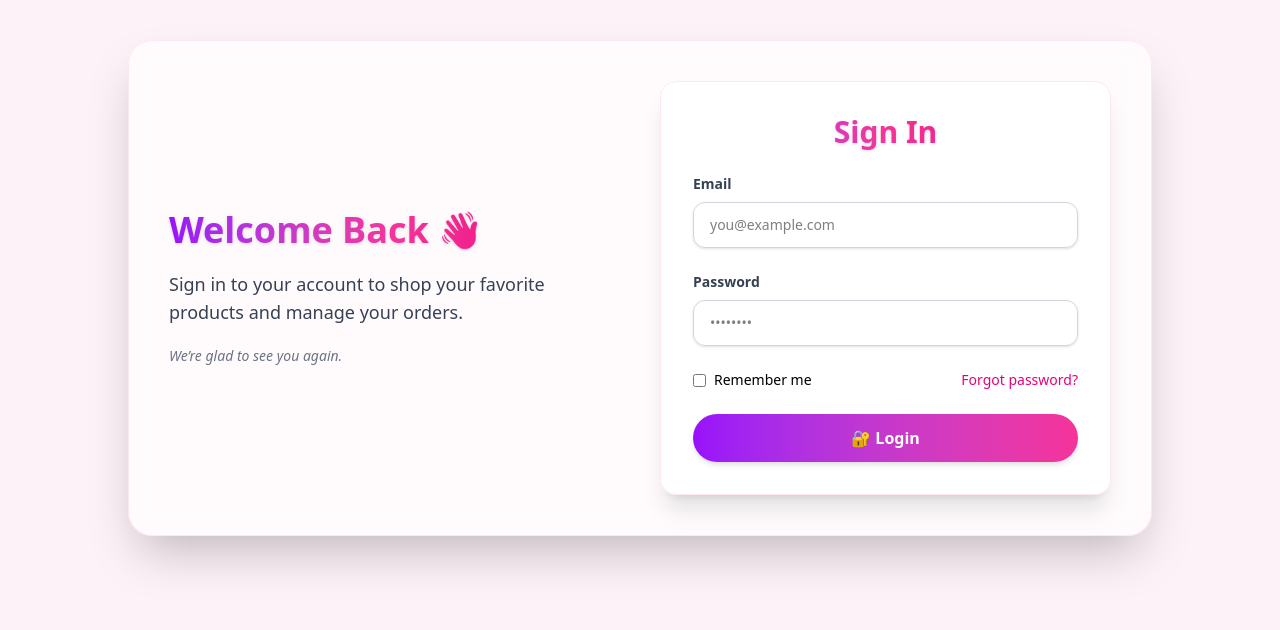
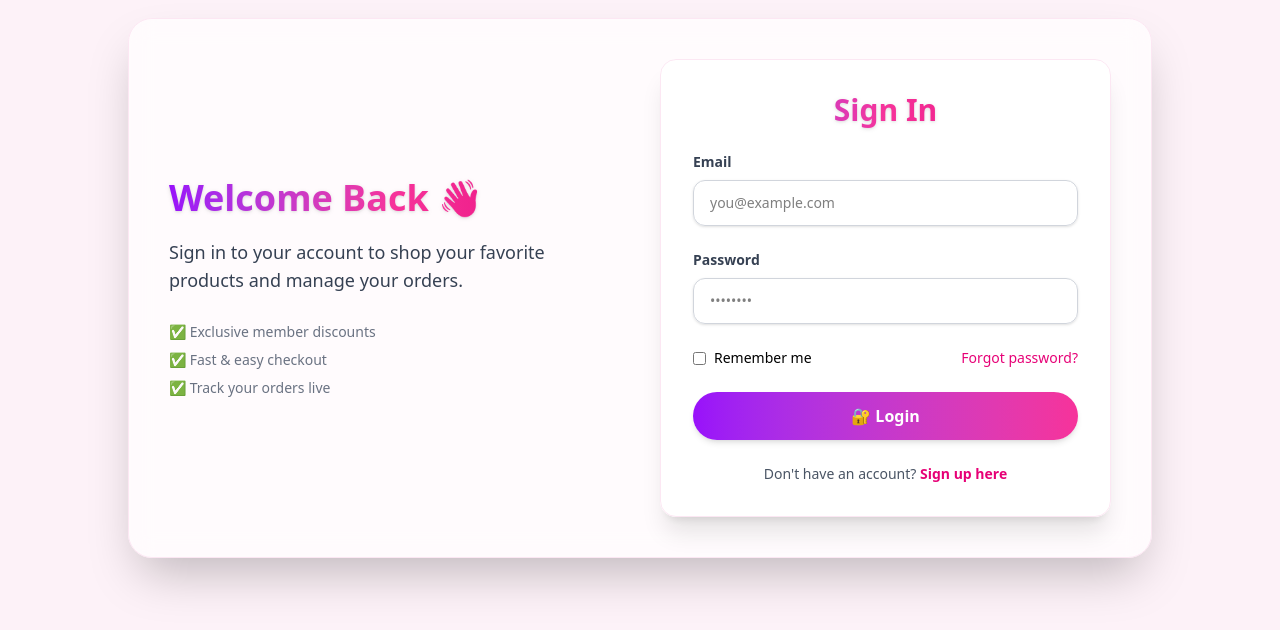
Before and after one commit to iamavikraxit/doctor-appointment-frontend, a React (Vite) app: page /login in a window 1280 px wide. Shown: the part 112-742 px from the top of the page. Built offline with nearby package versions, Linux system fonts and the light colour scheme.

Commit message:
Enhance Login and Register pages with additional user benefits and streamlined navigation links for improved user experience

```diff
--- a/src/pages/Login.jsx
+++ b/src/pages/Login.jsx
@@ -14,7 +14,11 @@ const Login = () => {
                     <p className="text-gray-700 text-base sm:text-lg">
                         Sign in to your account to shop your favorite products and manage your orders.
                     </p>
-                    <p className="text-sm text-gray-500 italic">We’re glad to see you again.</p>
+                    <ul className="text-sm text-gray-500 space-y-2 pt-2">
+                        <li>✅ Exclusive member discounts</li>
+                        <li>✅ Fast & easy checkout</li>
+                        <li>✅ Track your orders live</li>
+                    </ul>
                 </div>
 
                 {/* Right - Login Form */}
@@ -63,6 +67,14 @@ const Login = () => {
                             🔐 Login
                         </button>
                     </form>
+
+                    {/* Registration Link */}
+                    <p className="mt-6 text-center text-sm text-gray-600">
+                        Don't have an account?{' '}
+                        <a href="/signup" className="text-pink-600 font-semibold hover:underline">
+                            Sign up here
+                        </a>
+                    </p>
                 </div>
             </div>
         </div>
--- a/src/pages/Register.jsx
+++ b/src/pages/Register.jsx
@@ -84,6 +84,14 @@ const Register = () => {
                             🚀 Create Account
                         </button>
                     </form>
+
+                    {/* Login Link */}
+                    <p className="mt-6 text-center text-sm text-gray-600">
+                        Have an account?{' '}
+                        <a href="/login" className="text-pink-600 font-semibold hover:underline">
+                            Sign in here
+                        </a>
+                    </p>
                 </div>
             </div>
         </div>
```
